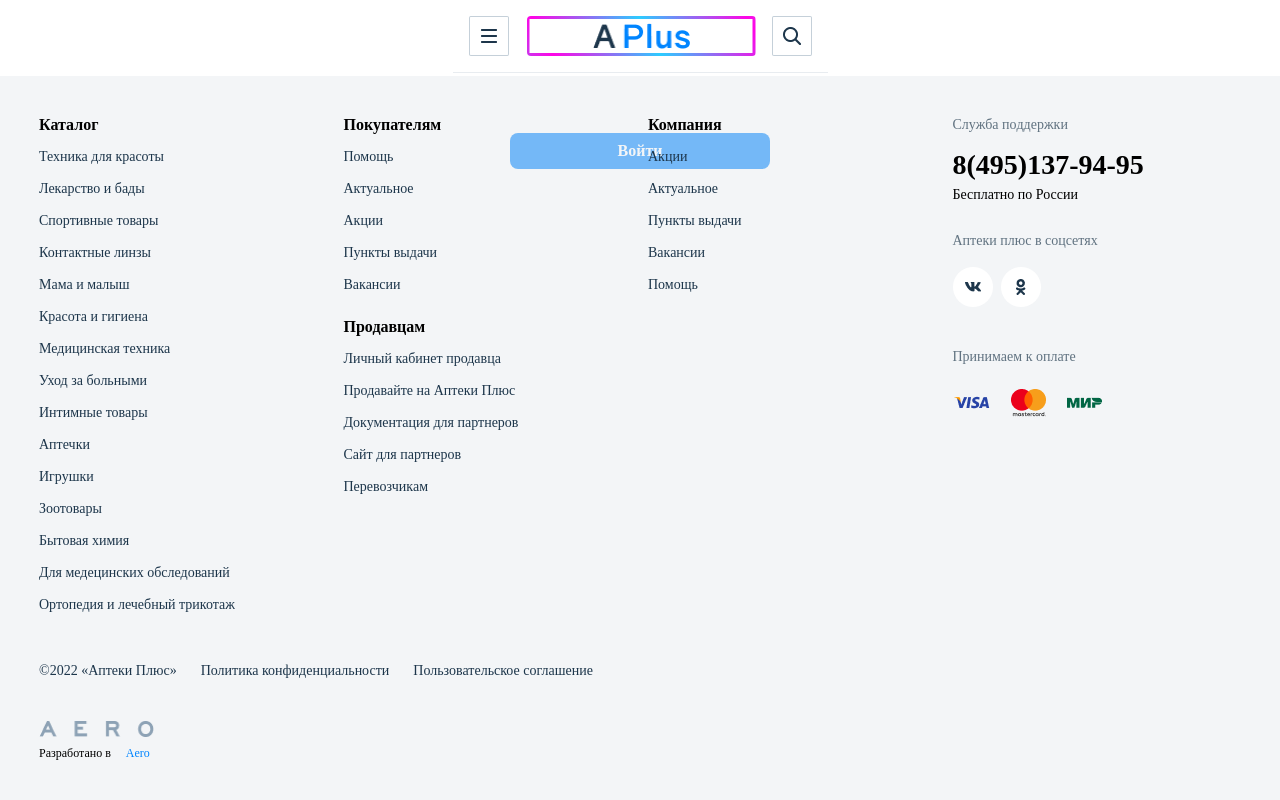
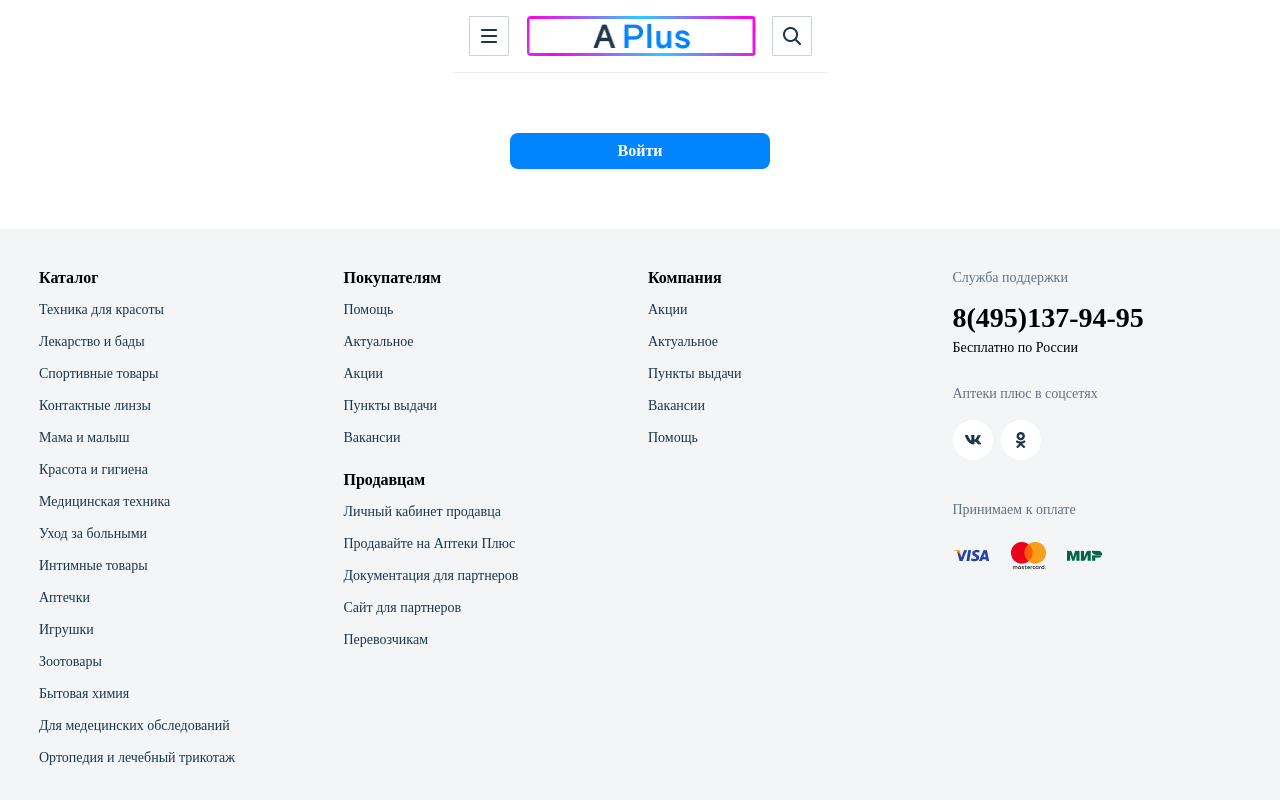
Before and after one commit to Vozrogdenie/aero, a React (Create React App) app: page / in a window 1280 px wide. Shown: the top 800 px of the page. Built offline with nearby package versions, Linux system fonts and the light colour scheme.

Commit message:
fix footer position

```diff
--- a/src/components/Footer/Footer.css
+++ b/src/components/Footer/Footer.css
@@ -3,9 +3,6 @@
     padding: 0;
 }
 .footer {
-    position: absolute;
-    left: 0;
-    bottom: 0;
     width: 100%;
     background-color: rgba(232, 236, 240, 0.5);
 }
--- a/src/components/NavBar/NavBar.css
+++ b/src/components/NavBar/NavBar.css
@@ -2,6 +2,7 @@
     display: flex;
     margin: 17px auto 81px;
     max-width: 1251px;
+    min-height: calc(100vh - 722px);
 }
 
 .navbar__bar {
```
